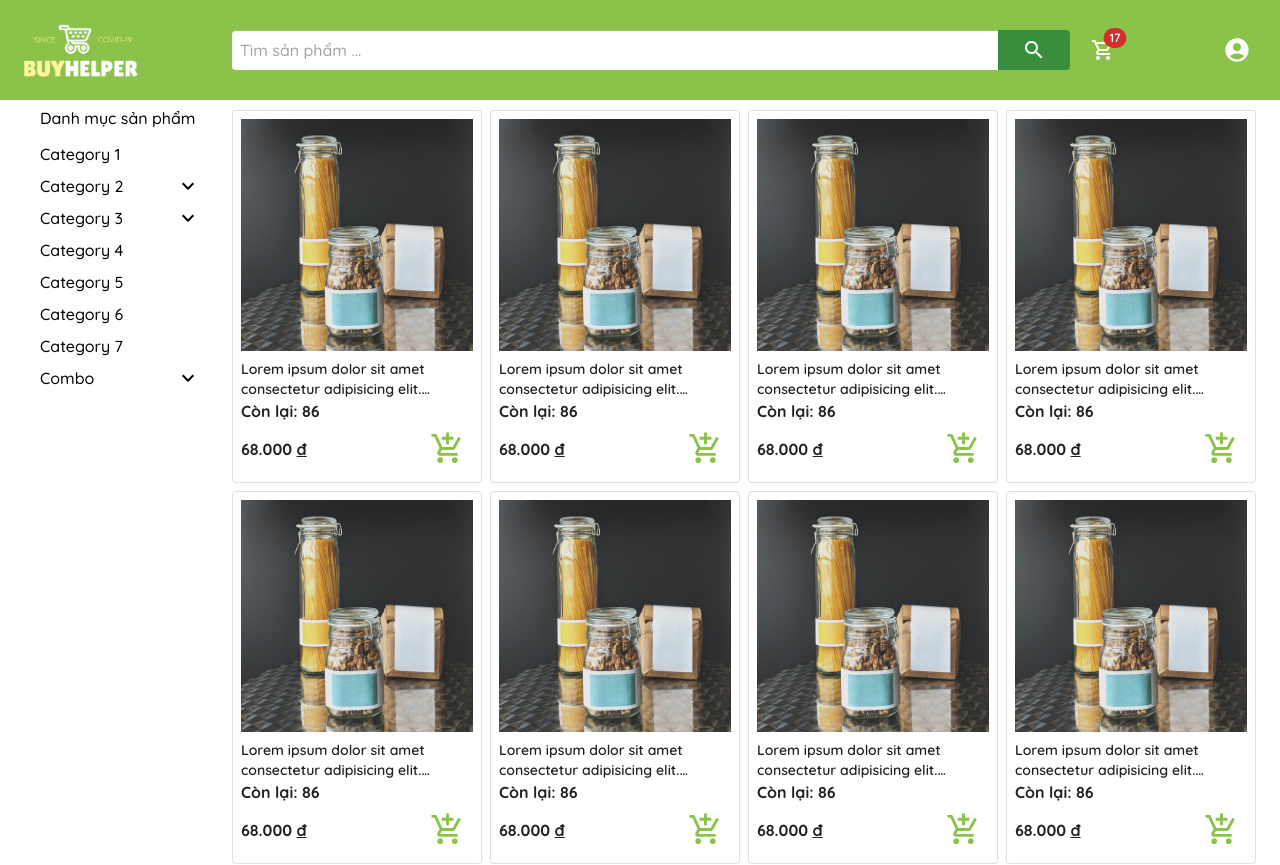
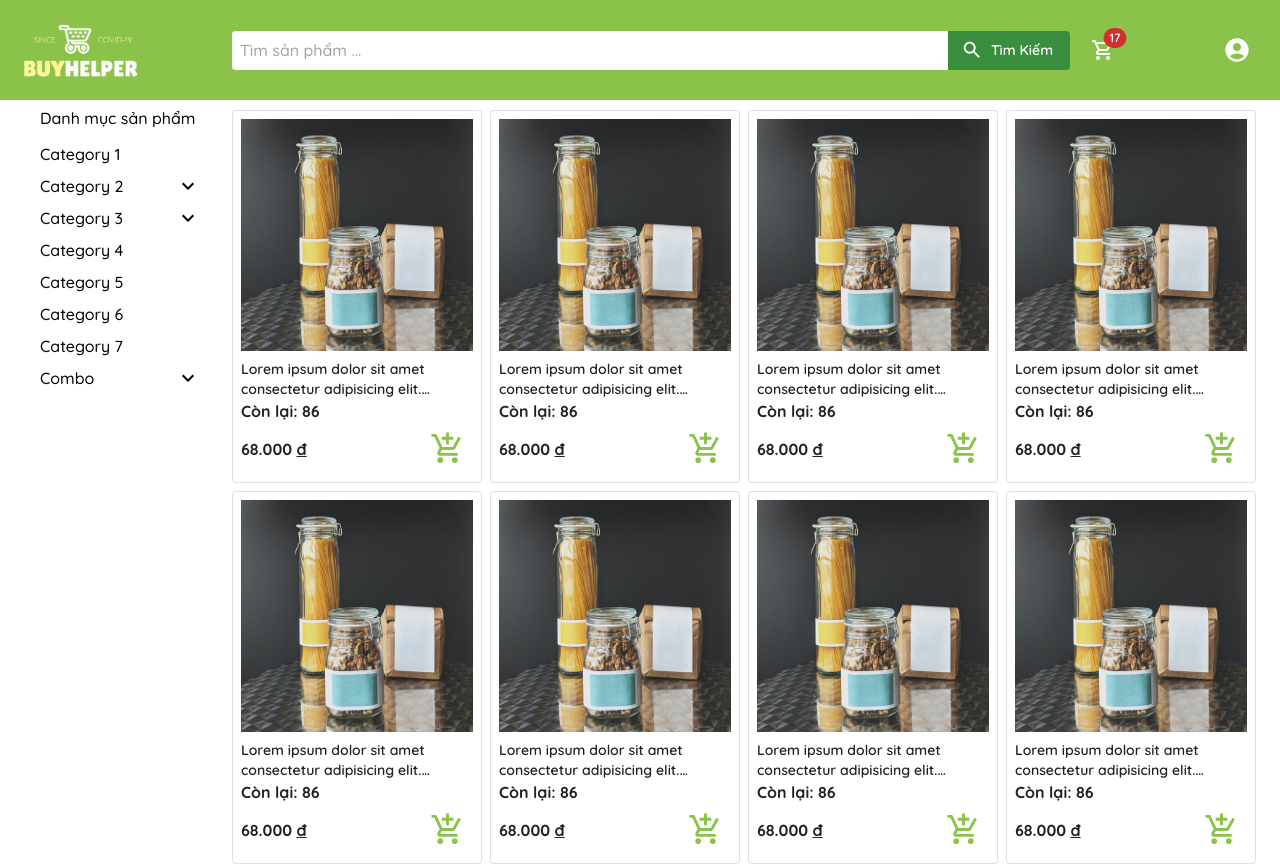
Before and after one commit to nguyentran-se/buy-helper-client, a React (Create React App) app: page / in a window 1280 px wide. Shown: the top 865 px of the page. Built offline with nearby package versions, Linux system fonts and the light colour scheme.

Commit message:
fix: layout and router

```diff
--- a/src/layouts/Header/components/Search.jsx
+++ b/src/layouts/Header/components/Search.jsx
@@ -5,9 +5,11 @@ import { Badge, Button, IconButton, InputBase, Tooltip } from '@mui/material';
 import { ShoppingCartOutlined } from '@mui/icons-material';
 import { Box } from '@mui/system';
 import { Link } from 'react-router-dom';
+
 const StyledSearch = styled('div')(({ theme }) => ({
   position: 'relative',
   width: '100%',
+  height: 39,
   marginRight: theme.spacing(2),
 
   display: 'flex',
@@ -15,38 +17,33 @@ const StyledSearch = styled('div')(({ theme }) => ({
 
   backgroundColor: alpha(theme.palette.common.white, 0.15),
   borderRadius: theme.shape.borderRadius,
+}));
 
-  '&:hover': {
-    backgroundColor: alpha(theme.palette.common.white, 0.25),
-  },
-}));
 // [theme.breakpoints.up('sm')]: {
 // },
-const SearchIconWrapper = styled('div')(({ theme }) => ({
-  padding: theme.spacing(1, 3),
-  width: 'max-content',
-  display: 'flex',
-  alignItems: 'center',
-  justifyContent: 'center',
-  cursor: 'pointer',
-  backgroundColor: '#388E3C',
+
+const StyledButton = styled(Button)(({ theme }) => ({
+  backgroundColor: theme.palette.primary.dark,
+  width: 140,
+  color: '#fff',
+  height: '100%',
+  textTransform: 'capitalize',
   borderRadius: theme.spacing(0, 0.5, 0.5, 0),
+  '&:hover': {
+    backgroundColor: theme.palette.primary.dark,
+  },
+  '& .MuiButton-startIcon>*:nth-of-type(1)': { fontSize: 22 },
 }));
+
 const StyledInputBase = styled(InputBase)(({ theme }) => ({
   color: 'textPrimary',
   width: '100%',
   backgroundColor: theme.palette.common.white,
   borderRadius: theme.spacing(0.5, 0, 0, 0.5),
-
   '& .MuiInputBase-input': {
     width: '100%',
     padding: theme.spacing(1, 1, 1, 1),
     transition: theme.transitions.create('width'),
-    // vertical padding + font size from searchIcon
-    // paddingLeft: `calc(1em + ${theme.spacing(4)})`,
-    // [theme.breakpoints.up('md')]: {
-    //   width: '20ch',
-    // },
   },
 }));
 
@@ -66,9 +63,7 @@ const Search = () => {
           placeholder="Tìm sản phẩm ..."
           inputProps={{ 'aria-label': 'search' }}
         />
-        <SearchIconWrapper>
-          <SearchIcon />
-        </SearchIconWrapper>
+        <StyledButton startIcon={<SearchIcon />}>Tìm kiếm</StyledButton>
       </StyledSearch>
       <Box component={Link} to="#cart">
         <Tooltip title="Giỏ hàng" arrow disableInteractive>
--- a/src/pages/Home/Home.jsx
+++ b/src/pages/Home/Home.jsx
@@ -24,7 +24,15 @@ const Home = () => {
           {Array(32)
             .fill()
             .map((_, index) => (
-              <Grid key={index} item xs={12} sm={6} md={4} lg={3}>
+              <Grid
+                key={index}
+                item
+                xs={12}
+                sm={6}
+                md={4}
+                lg={3}
+                sx={{ display: 'flex', flexDirection: 'column' }}
+              >
                 <ProductCard />
               </Grid>
             ))}
--- a/src/pages/Home/components/ProductCard.jsx
+++ b/src/pages/Home/components/ProductCard.jsx
@@ -12,6 +12,9 @@ import { Box } from '@mui/system';
 import foodSampleImg from 'assets/images/food-sample.png';
 import React from 'react';
 const StyledCard = styled(Card)(({ theme }) => ({
+  flexGrow: 1,
+  display: 'flex',
+  flexDirection: 'column',
   cursor: 'pointer',
   padding: '8px',
   fontSize: 1.5,
@@ -40,7 +43,9 @@ const ProductCard = () => {
       <ProductCardImg>
         <img src={foodSampleImg} alt="" />
       </ProductCardImg>
-      <CardContent>
+      <CardContent
+        sx={{ flexGrow: 1, display: 'flex', flexDirection: 'column' }}
+      >
         <Typography
           variant="body2"
           color="textPrimary"
@@ -52,7 +57,7 @@ const ProductCard = () => {
           ducimus unde suscipit porro praesentium. Eaque excepturi inventore
           aspernatur enim nisi ea?
         </Typography>
-        <Typography noWrap fontWeight="bold">
+        <Typography noWrap fontWeight="bold" sx={{ mt: 'auto' }}>
           Còn lại: 86
         </Typography>
         <Box
--- a/src/routers/RenderRoutes.jsx
+++ b/src/routers/RenderRoutes.jsx
@@ -1,14 +1,19 @@
 import React, { Fragment, Suspense } from 'react';
 import routes from './routers';
 import { Route, Switch } from 'react-router-dom';
+import MainLayout from 'layouts/MainLayout';
 
 const RenderRoutes = () => {
   return (
+    <Switch>
+      <MainLayout>
         <Suspense fallback={<div></div>}>
-      <Switch>
           {routes.map((route) => {
+            if (route.layout !== 'MainLayout') return;
             const Guard = route.guard || Fragment;
-          const Layout = route.layout || Fragment;
+            {
+              /* const Layout = route.layout || Fragment; */
+            }
             const Component = route.component;
             // const requireRoles = route.requireRoles || [];
             const { path, exact } = route;
@@ -19,18 +24,19 @@ const RenderRoutes = () => {
                 exact={exact}
                 render={(props) => (
                   <Guard>
-                  <Layout>
+                    {/* <Layout> */}
                     {/* <RoleRoute> */}
                     <Component {...props} />
                     {/* </RoleRoute> */}
-                  </Layout>
+                    {/* </Layout> */}
                   </Guard>
                 )}
               />
             );
           })}
+        </Suspense>
+      </MainLayout>
     </Switch>
-    </Suspense>
   );
 };
 
--- a/src/routers/routers.js
+++ b/src/routers/routers.js
@@ -1,6 +1,7 @@
 import { PATH_NAME } from 'configs';
 import { lazy } from 'react';
-const MainLayout = lazy(() => import('layouts/MainLayout'));
+// const MainLayout = lazy(() => import('layouts/MainLayout'));
+// import MainLayout from 'layouts/MainLayout';
 const Home = lazy(() => import('pages/Home/Home'));
 const Cart = lazy(() => import('pages/Cart/Cart'));
 const Cate = lazy(() => import('pages/Cate/Cate'));
@@ -9,7 +10,7 @@ const routes = [
     path: `${PATH_NAME.CATEGORY}/:slug`,
     exact: true,
     guard: null,
-    layout: MainLayout,
+    layout: 'MainLayout',
     component: Cate,
     requireRoles: null,
   },
@@ -17,14 +18,14 @@ const routes = [
     path: PATH_NAME.CART,
     exact: true,
     guard: null,
-    layout: MainLayout,
+    layout: 'MainLayout',
     component: Cart,
     requireRoles: null,
   },
   {
     path: PATH_NAME.ROOT,
     exact: true,
-    layout: MainLayout,
+    layout: 'MainLayout',
     component: Home,
   },
 ];
```
Also changed, not shown: 1 other file (tests, documents, lock files or other folders). Lines whose indentation alone changed are shown as unchanged.
